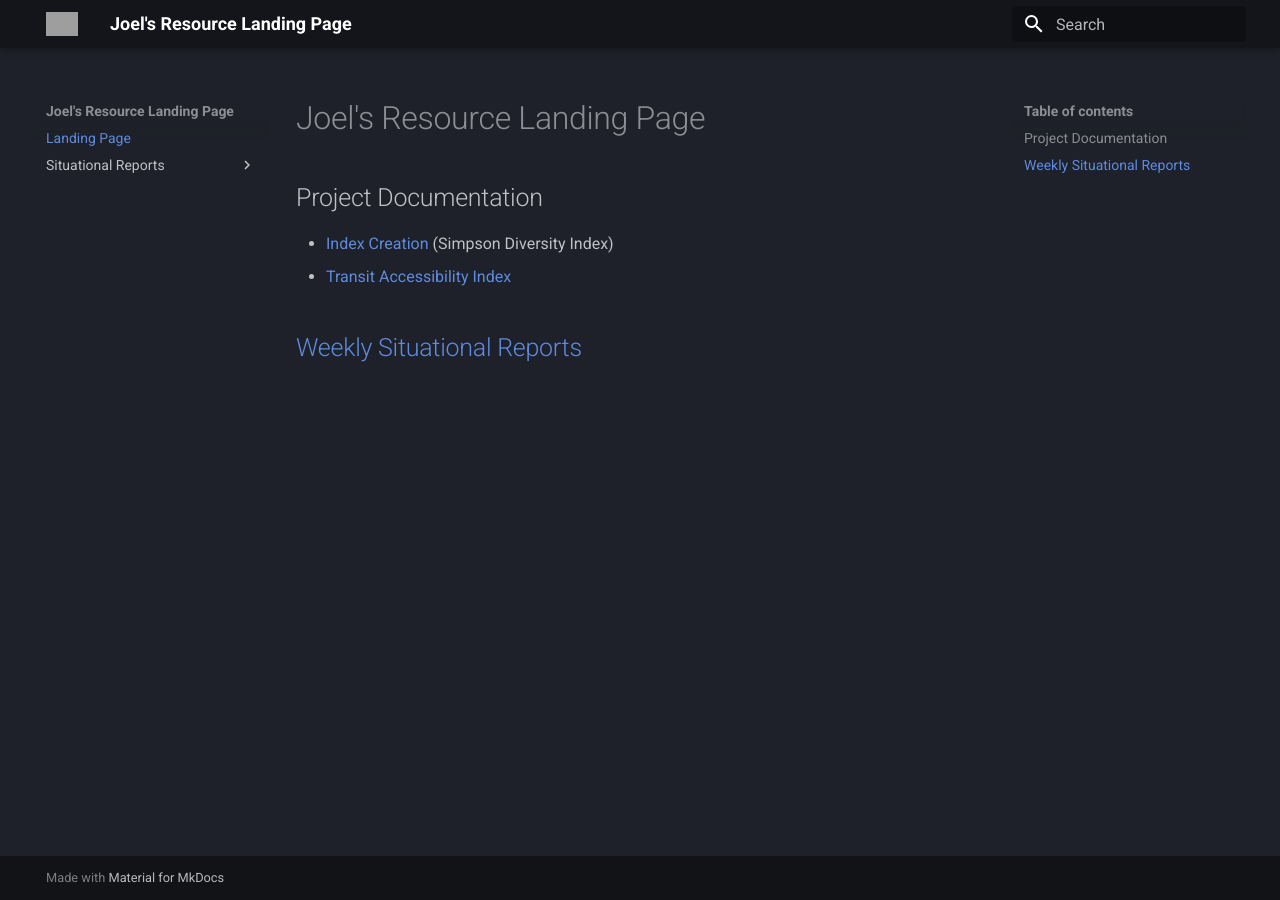
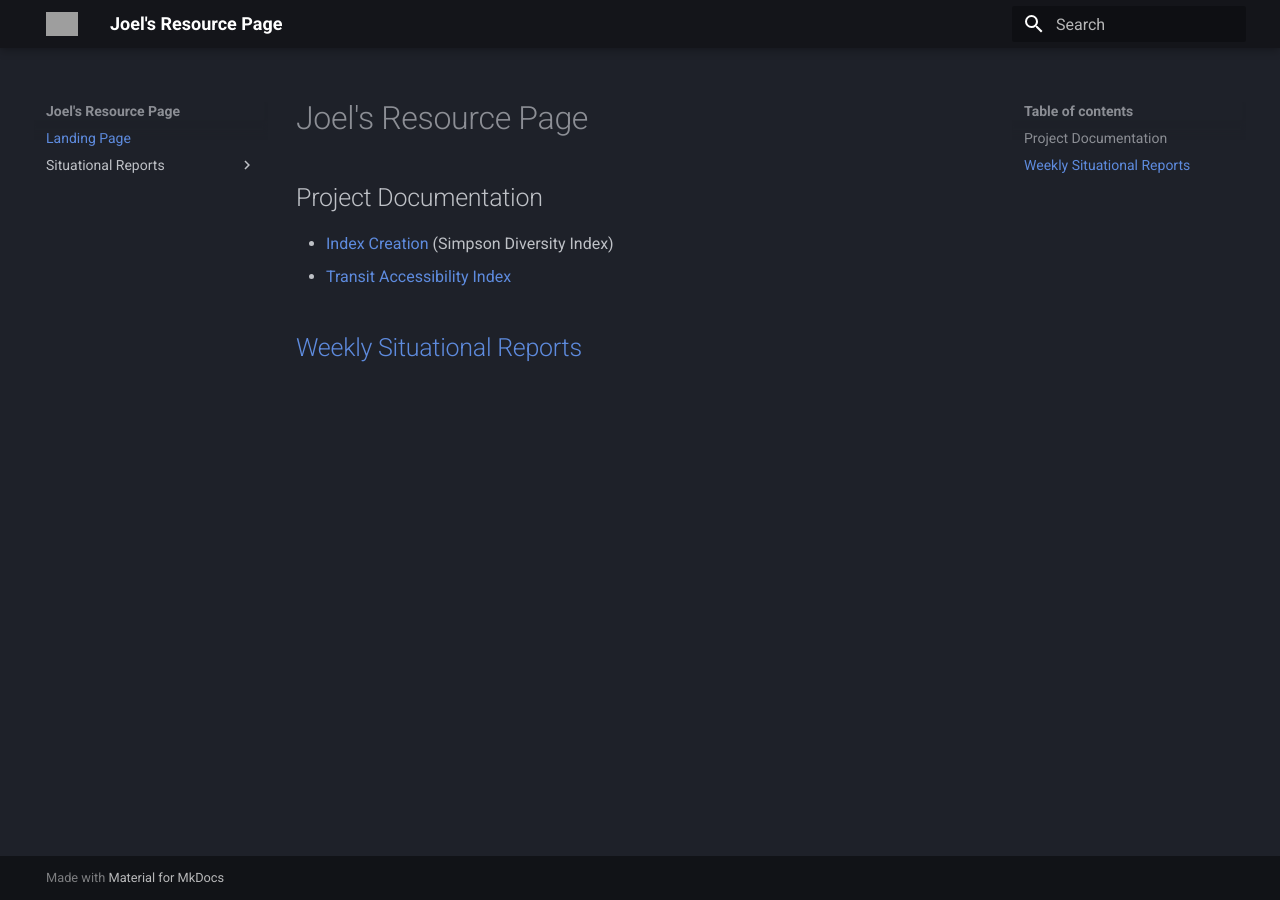
Before and after one commit to knu2xs/esri-resource-page, an MkDocs documentation site: the page built from docs/index.md, in a window 1280 px wide. Built offline with MkDocs 1.6.1 and Material for MkDocs 9.7.7, drawn with Linux system fonts in a browser that asks for light colours; grey boxes are pictures that could not be loaded.

Commit message:
update name

```diff
--- a/docs/index.md
+++ b/docs/index.md
@@ -1,4 +1,4 @@
-# Joel's Resource Landing Page
+# Joel's Resource Page
 
 ## Project Documentation
 
--- a/mkdocs.yml
+++ b/mkdocs.yml
@@ -1,10 +1,8 @@
-site_name: Joel's Resource Landing Page
+site_name: Joel's Resource Page
 
 theme:
   name: material
   logo: assets/globe.png
-  features:
-    - header.autohide
   palette:
     scheme: slate
     primary: black
```
